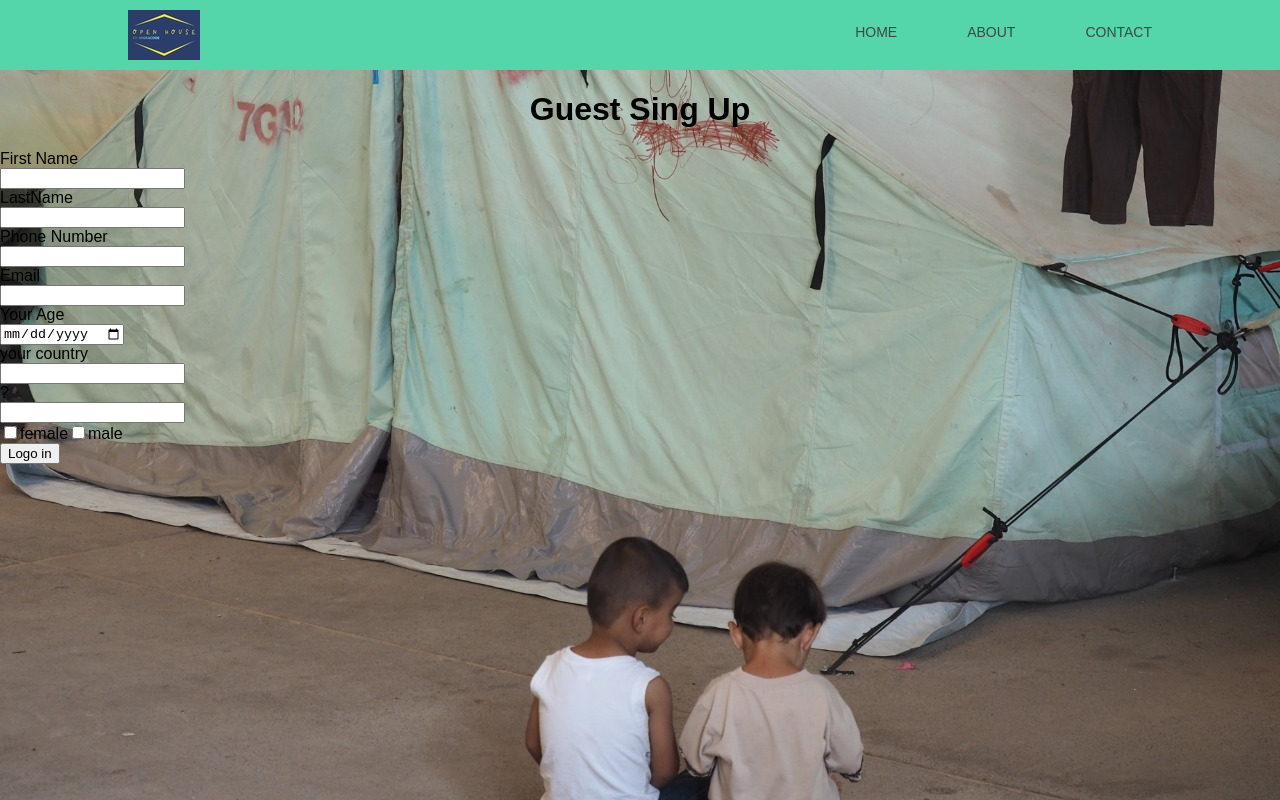
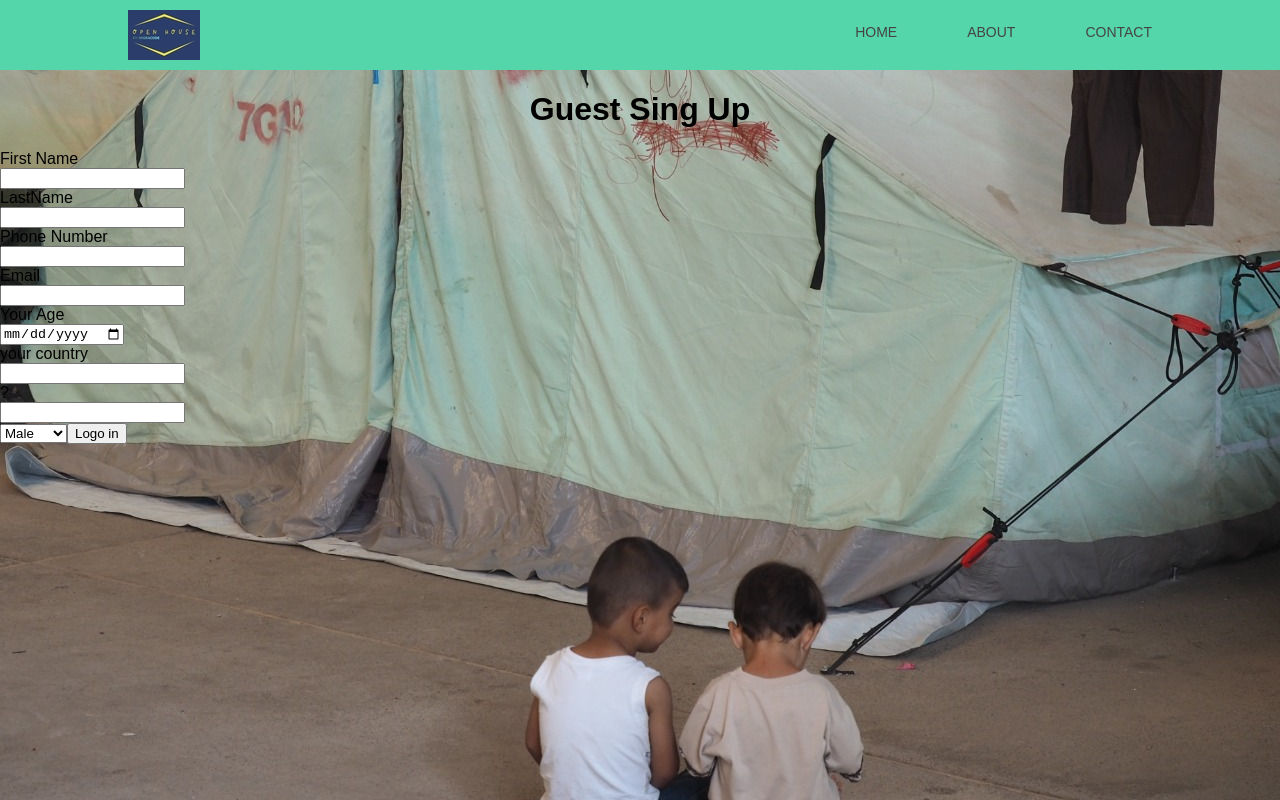
Before and after one commit to ABDO-ALT/open-houes, a React (Create React App) app: page /Guest in a window 1280 px wide. Built offline with nearby package versions, Linux system fonts and the light colour scheme.

Commit message:
I change  Checkbox to select option

```diff
--- a/src/components/GuestForm.js
+++ b/src/components/GuestForm.js
@@ -12,9 +12,15 @@ class GuestForm extends React.Component {
       phone_number: "",
       age: "",
       user_type: "",
-      gender: "",
+      gender: "male",
     };
+    this.handleChange = this.handleChange.bind(this);
   }
+
+  handleChange(e) {
+    this.setState({ gender: e.target.value });
+  }
+
   changeHandle = (e) => {
     this.setState({ [e.target.name]: e.target.value });
   };
@@ -35,9 +41,19 @@ class GuestForm extends React.Component {
       });
   };
 
+  render() {
+    // function translateFormat(obj) {
+    //   const adult = obj.age > 18
+    //   return { adult }
+    // }
 
+    // // Client has age as number:
+    // const clientFormat = { age: 20 }
 
-  render() {
+    // // Database has column called "adult" which is true/false
+
+    // console.log("should not be adult: ", translateFormat({ age: 16}))
+    // console.log("should be adult: ", translateFormat({ age: 20}))
     const {
       first_name,
       last_name,
@@ -113,20 +129,15 @@ class GuestForm extends React.Component {
           onChange={this.changeHandle}
         ></input>
         <br />
-        <input
-          type="checkbox"
-          name="gender"
-          value={gender}
-          onChange={this.changeHandle}
-        />
-        female
-        <input
-          type="checkbox"
-          name="gender"
-          value={gender}
-          onChange={this.changeHandle}
-        />
-        male <br />
+        <select value={gender} onChange={this.handleChange}>
+          <option name="male" value="male">
+            {" "}
+            Male
+          </option>
+          <option name="female" value="famale">
+            Female
+          </option>
+        </select>
         <button type="submit"> Logo in</button>
       </form>
     );
```
